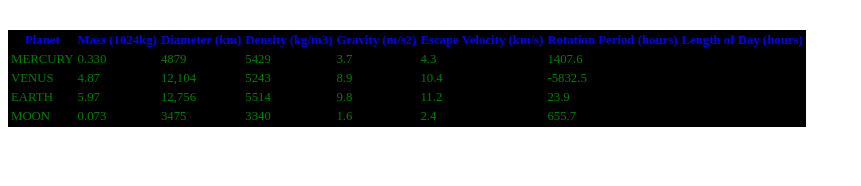
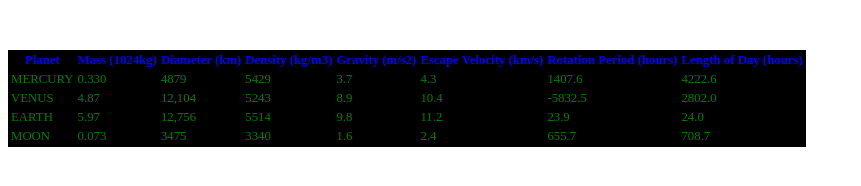
Before and after one commit to rnaser/Lab5, a plain HTML site: page index.html in a window 1280 px wide. Shown: the whole page, without its empty margins (0-861 px from the left). Drawn offline with Linux system fonts and the light colour scheme.

Commit message:
add last row and style

```diff
--- a/index.html
+++ b/index.html
@@ -26,6 +26,7 @@
 		<td> 3.7</td>
 		<td>4.3 </td>
 		<td> 1407.6</td>
+		<td> 4222.6	</td>
 	  </tr>
 	  <tr>
 	    <td> VENUS  </td>
@@ -35,6 +36,7 @@
 		<td> 8.9</td>
 		<td>10.4 </td>
 		<td> -5832.5</td>
+		<td> 2802.0	</td>
 	  </tr>
 	  <tr>
 	    <td> EARTH  	 </td>
@@ -44,6 +46,7 @@
 		<td>9.8 </td>
 		<td>11.2 </td>
 		<td>23.9 </td>
+		<td> 24.0 	</td>
 	  </tr>
 	  <tr>
 	    <td>  MOON </td>
@@ -53,6 +56,7 @@
 		<td>1.6 </td>
 		<td> 2.4</td>
 		<td> 655.7 	</td>
+		<td> 708.7 	</td>
 	  </tr>
 
 
--- a/style.css
+++ b/style.css
@@ -1,7 +1,11 @@
 table { color: green; }
 th {color: blue;}
 .content-table {
-	margin: 30px 0;
+	margin: 50px 0;
 	font-size: 0.8em;
 	background-color: black;
+
 }
+.content-table th {
+	font-size 1.0em;
+}
```
